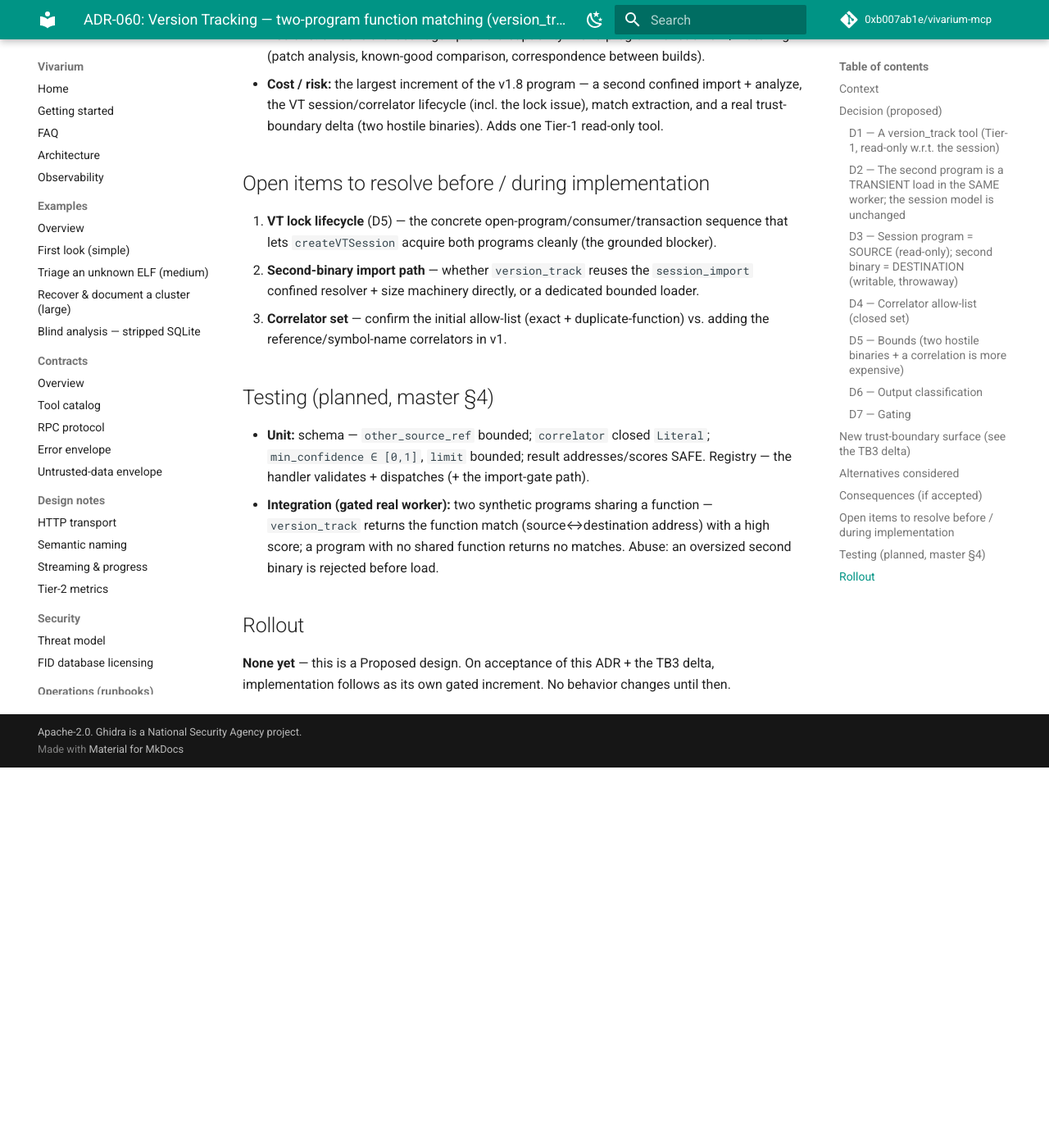
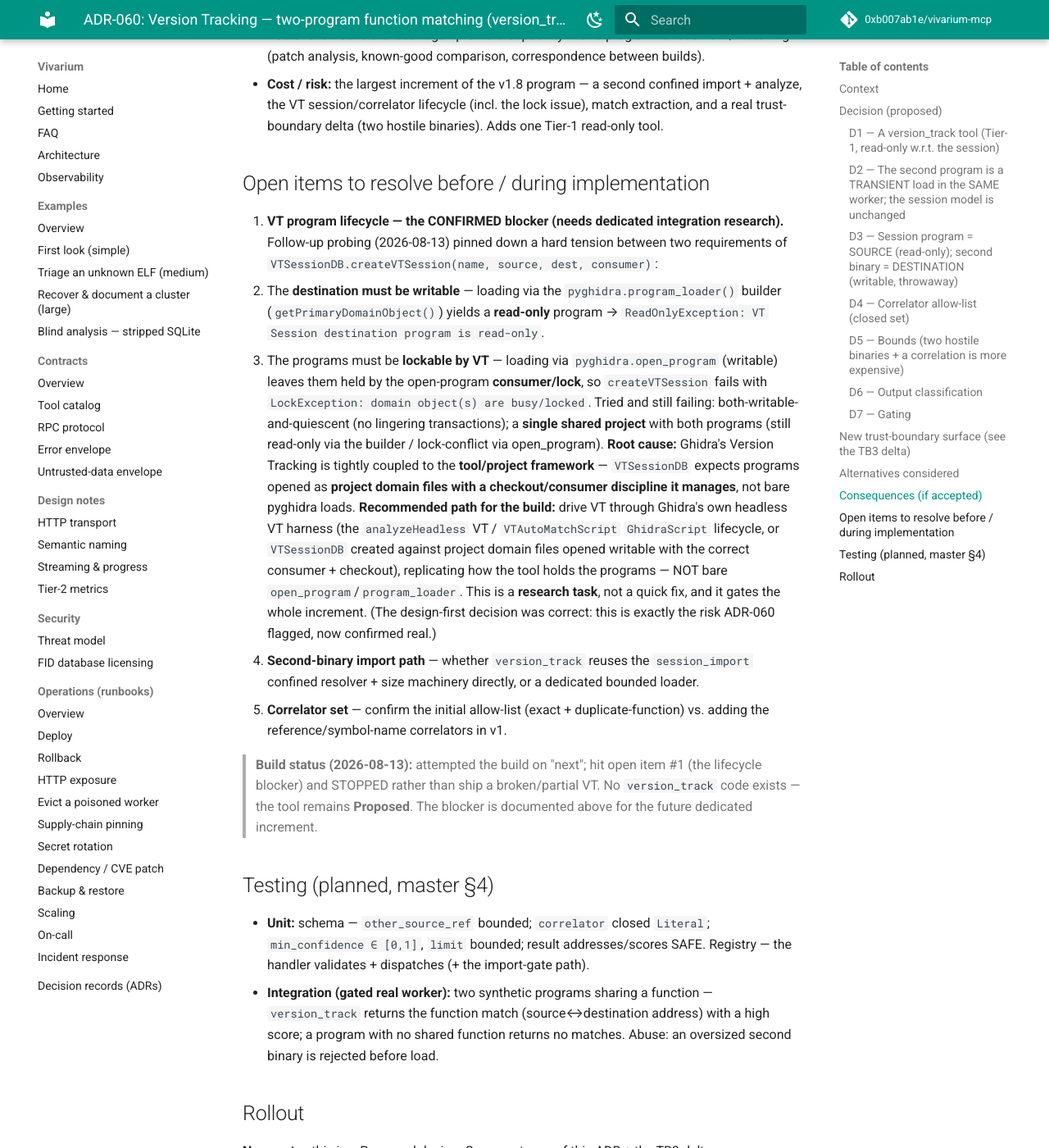
Before and after one commit to 0xb007ab1e/vivarium-mcp, an MkDocs documentation site: the page built from docs/adr/ADR-060-version-tracking.md, in a window 1280 px wide and 1400 px high, scrolled down 3440 px. Shown: the whole window at 82% size. Built offline with MkDocs 1.6.1 and Material for MkDocs 9.7.7, drawn with Linux system fonts in a browser that asks for light colours; comment, search, counter and statistics services are not loaded; before the commit the page ends 4376 px from its top, so only the background shows below that.

Commit message:
docs(vt): record the confirmed VT lifecycle blocker (ADR-060 open item #1)
Attempted the version_track build; hit the flagged VT program-lifecycle blocker and
STOPPED rather than ship a broken/partial tool. No version_track code exists — the
tool stays PROPOSED, catalog count unchanged.

Pinned down the blocker: VTSessionDB.createVTSession has a hard tension —
destination must be WRITABLE (pyghidra.program_loader builder gives a read-only
program -> ReadOnlyException) but the programs must be LOCKABLE by VT
(pyghidra.open_program gives writable but consumer-locked programs ->
LockException: domain object(s) are busy/locked). Both-writable-quiescent and a
single-shared-project both still fail. Root cause: Ghidra VT is tightly coupled to
the tool/project framework and expects programs opened as project domain files with
its own checkout/consumer discipline, not bare pyghidra loads. Recommended path
(documented in ADR-060 open item #1): drive VT via Ghidra`s headless VT harness
(analyzeHeadless VT / VTAutoMatchScript GhidraScript lifecycle) — a research task
that gates the whole increment.

This validates the design-first decision: this is exactly the risk ADR-060 flagged,
now confirmed real. Docs only (ADR-060 open-items update); no code.

Co-Authored-By: Claude Opus 4.8 <noreply@anthropic.com>

```diff
--- a/docs/adr/ADR-060-version-tracking.md
+++ b/docs/adr/ADR-060-version-tracking.md
@@ -125,12 +125,33 @@ input across TB3** — but it does add surface that the threat-model delta must
 
 ## Open items to resolve before / during implementation
 
-1. **VT lock lifecycle** (D5) — the concrete open-program/consumer/transaction sequence that lets
-   `createVTSession` acquire both programs cleanly (the grounded blocker).
+1. **VT program lifecycle — the CONFIRMED blocker (needs dedicated integration research).** Follow-up
+   probing (2026-08-13) pinned down a hard tension between two requirements of
+   `VTSessionDB.createVTSession(name, source, dest, consumer)`:
+   - The **destination must be writable** — loading via the `pyghidra.program_loader()` builder
+     (`getPrimaryDomainObject()`) yields a **read-only** program → `ReadOnlyException: VT Session
+     destination program is read-only`.
+   - The programs must be **lockable by VT** — loading via `pyghidra.open_program` (writable) leaves
+     them held by the open-program **consumer/lock**, so `createVTSession` fails with
+     `LockException: domain object(s) are busy/locked`.
+   Tried and still failing: both-writable-and-quiescent (no lingering transactions); a **single shared
+   project** with both programs (still read-only via the builder / lock-conflict via open_program).
+   **Root cause:** Ghidra's Version Tracking is tightly coupled to the **tool/project framework** —
+   `VTSessionDB` expects programs opened as **project domain files with a checkout/consumer discipline
+   it manages**, not bare pyghidra loads. **Recommended path for the build:** drive VT through Ghidra's
+   own headless VT harness (the `analyzeHeadless` VT / `VTAutoMatchScript` `GhidraScript` lifecycle, or
+   `VTSessionDB` created against project domain files opened writable with the correct consumer +
+   checkout), replicating how the tool holds the programs — NOT bare `open_program`/`program_loader`.
+   This is a **research task**, not a quick fix, and it gates the whole increment. (The design-first
+   decision was correct: this is exactly the risk ADR-060 flagged, now confirmed real.)
 2. **Second-binary import path** — whether `version_track` reuses the `session_import` confined
    resolver + size machinery directly, or a dedicated bounded loader.
 3. **Correlator set** — confirm the initial allow-list (exact + duplicate-function) vs. adding the
    reference/symbol-name correlators in v1.
+
+> **Build status (2026-08-13):** attempted the build on "next"; hit open item #1 (the lifecycle
+> blocker) and STOPPED rather than ship a broken/partial VT. No `version_track` code exists — the tool
+> remains **Proposed**. The blocker is documented above for the future dedicated increment.
 
 ## Testing (planned, master §4)
 
```
